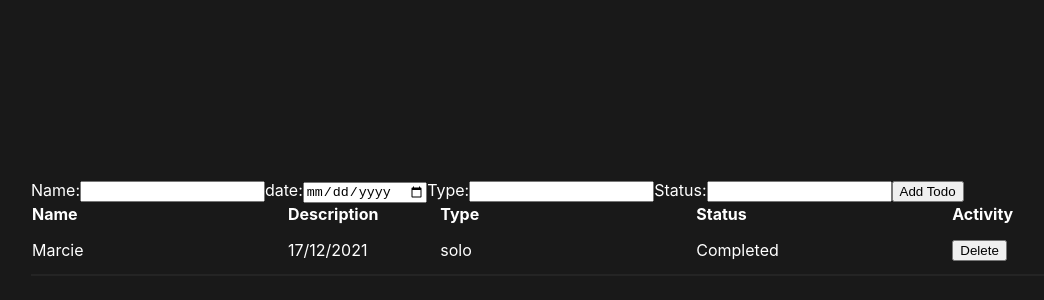
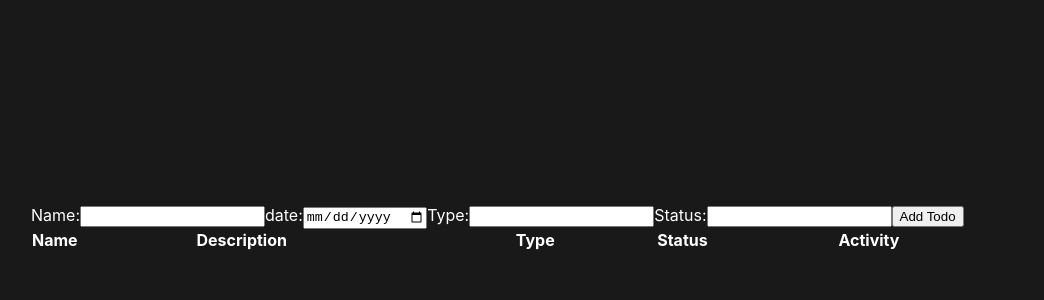
Before and after one commit to kk-tarun/Kit_Kat, a React (Create React App) app: page /todo in a window 1280 px wide. Shown: the part 172-472 px from the top of the page, without its empty margins (97-1141 px from the left). Built offline with nearby package versions, Linux system fonts and the light colour scheme.

Commit message:
try again

```diff
--- a/src/components/TodoList.js
+++ b/src/components/TodoList.js
@@ -5,7 +5,7 @@ import "../style/TodoList.css";
 import AddTodoForm from "./AddTodoForm";
 
 function TodoList() {
-  const [todos, setTodos] = useState([{"id":1,"name":"Marcie","date":"17/12/2021","type":"solo","status":"Completed"}]);
+  const [todos, setTodos] = useState([]);
 
   function handleAddTodo(newTodo) {
     setTodos([...todos, newTodo]);
```
